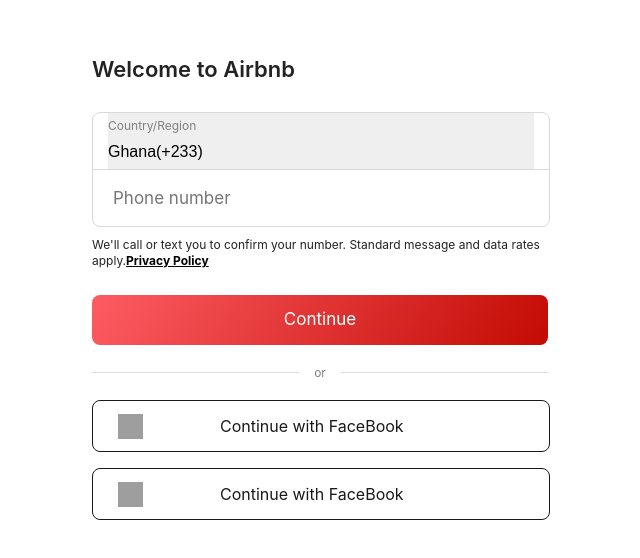
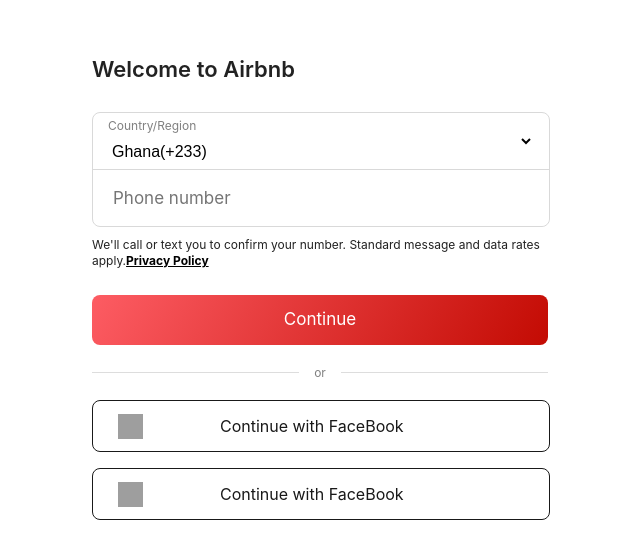
Before and after one commit to lesronn/React_Login_Page, a React (Create React App) app: page / in a window 1280 px wide. Shown: the part 112-670 px from the top of the page, without its empty margins (320-960 px from the left). Built offline with nearby package versions, Linux system fonts and the light colour scheme; grey boxes are pictures that could not be loaded.

Commit message:
made some changes

```diff
--- a/src/App.css
+++ b/src/App.css
@@ -79,9 +79,9 @@
   padding-top: 20px !important;
   font-size: inherit !important;
   /* background-color: none !important; */
-  -webkit-appearance: none !important;
-  appearance: none !important;
-  /* background-color: transparent !important; */
+  /* -webkit-appearance: none !important;
+  appearance: none !important; */
+  background-color: transparent !important;
   border: none !important;
   color: black !important;
 }
--- a/src/App.js
+++ b/src/App.js
@@ -172,10 +172,10 @@
                   style={{ paddingLeft: inputFocused ? 7 : 0 }}
                   type="tel"
                   placeholder={inputFocused ? "" : "Phone number"}
-                  // onChange={formik.handleChange}
-                  // onBlur={handleInputBlur}
-                  // onFocus={handleInputFocus}
-                  // value={formik.values.phone}
+                  onChange={formik.handleChange}
+                  onBlur={handleInputBlur}
+                  onFocus={handleInputFocus}
+                  value={formik.values.phone}
                   autoCapitalize="off"
                 />
               </div>
```
